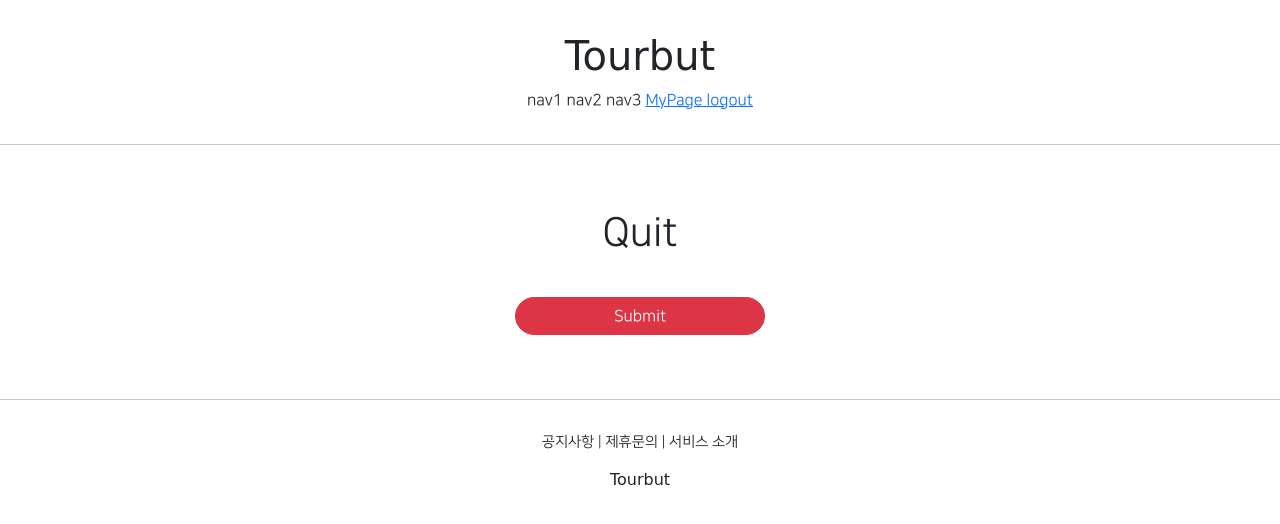
After one commit to tourbut/tourbut, a Django app: page /account/delete/1 in a window 1280 px wide. The commit adds this page. Shown: the top 524 px of the page. Run offline with Django 4.2, Linux system fonts and the light colour scheme; tables that the repository leaves empty hold one stand-in row (values such as "Sample post"); some libraries are stand-ins or nearby versions; some web fonts are replaced.

Commit message:
26강(DeleteView기반 회원탈퇴 구현)

```diff
--- /dev/null
+++ b/accountapp/templates/accountapp/delete.html
@@ -0,0 +1,17 @@
+{% extends 'base.html' %}
+{% load bootstrap4 %}
+
+{% block content %}
+
+    <div style="text-align: center; max-width: 500px; margin: 4rem auto">
+        <div class="mb-4">
+            <h1>Quit</h1>
+        </div>
+        <form action="{% url 'accountapp:delete' pk=user.pk %}" method="post">
+            {% csrf_token %}
+            {% bootstrap_form form %}
+            <input type="submit" class="btn btn-danger rounded-pill col-6 mt-3">
+        </form>
+    </div>
+
+{% endblock %}
--- a/accountapp/templates/accountapp/detail.html
+++ b/accountapp/templates/accountapp/detail.html
@@ -18,6 +18,11 @@
                     Change Info
                 </p>
             </a>
+            <a href="{% url 'accountapp:delete' pk=user.pk %}">
+                <p>
+                    Quit
+                </p>
+            </a>
             {% endif %}
         </div>
     </div>
--- a/accountapp/urls.py
+++ b/accountapp/urls.py
@@ -1,7 +1,7 @@
 from django.contrib.auth.views import LoginView, LogoutView
 from django.urls import path, include
 
-from accountapp.views import hello_world, AccountCreateView, AccountDetailView, AccountUpdateView
+from accountapp.views import hello_world, AccountCreateView, AccountDetailView, AccountUpdateView, AccountDeleteView
 
 app_name = "accountapp"
 
@@ -13,4 +13,5 @@ urlpatterns = [
     path('create/', AccountCreateView.as_view(), name='create'),
     path('detail/<int:pk>', AccountDetailView.as_view(), name='detail'),
     path('update/<int:pk>', AccountUpdateView.as_view(), name='update'),
+    path('delete/<int:pk>', AccountDeleteView.as_view(), name='delete'),
 ]
--- a/accountapp/views.py
+++ b/accountapp/views.py
@@ -4,7 +4,7 @@ from django.http import HttpResponse, HttpResponseRedirect
 from django.shortcuts import render
 from django.urls import reverse, reverse_lazy
 # Create your views here.
-from django.views.generic import CreateView, DetailView, UpdateView
+from django.views.generic import CreateView, DetailView, UpdateView, DeleteView
 
 from accountapp.forms import AccountUpdateForm
 from accountapp.models import HelloWorld
@@ -42,3 +42,8 @@ class AccountUpdateView(UpdateView):
     form_class = AccountUpdateForm
     success_url = reverse_lazy('accountapp:hello_world')
     template_name = 'accountapp/update.html'
+
+class AccountDeleteView(DeleteView):
+    model = User
+    success_url = reverse_lazy('accountapp:login')
+    template_name = 'accountapp/delete.html'
--- a/templates/header.html
+++ b/templates/header.html
@@ -10,6 +10,9 @@
         <a href="{% url 'accountapp:login' %}?next={{ request.path }}">
             <span>login</span>
         </a>
+        <a href="{% url 'accountapp:create' %}">
+            <span>SignUp</span>
+        </a>
         {% else %}
         <a href="{% url 'accountapp:detail' pk=user.pk %}">
             <span>MyPage</span>
```
